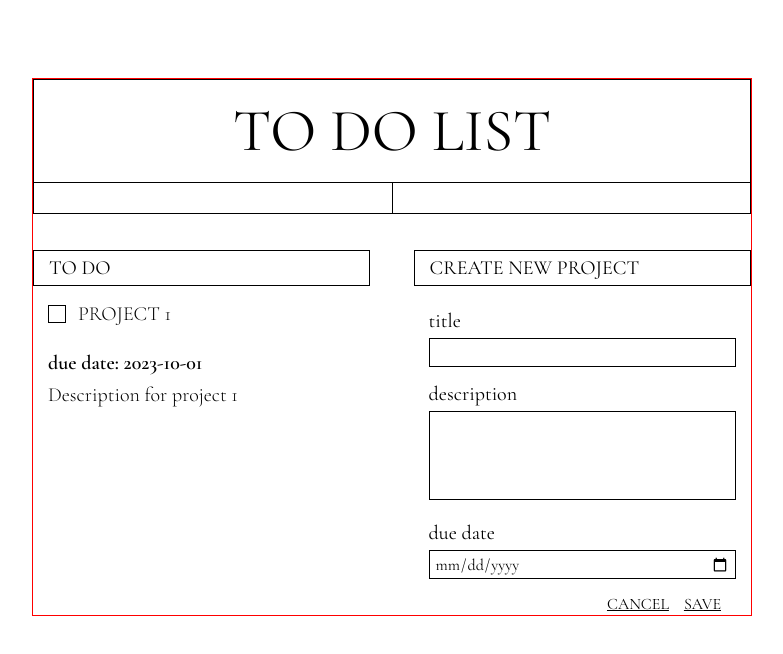
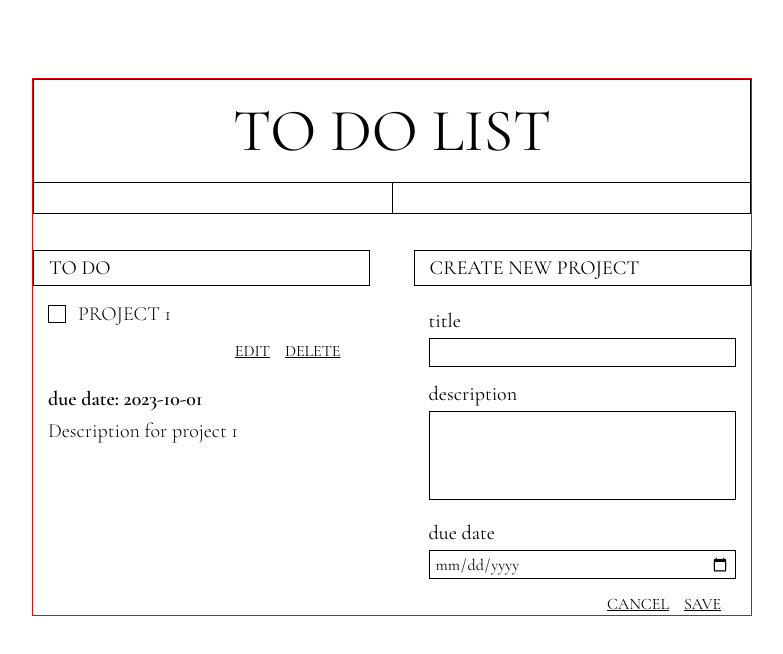
Before and after one commit to 000begana000/todolist, a React (Vite) app: page / in a window 1280 px wide. Shown: the top 654 px of the page, without its empty margins (248-1031 px from the left). Built offline with nearby package versions, Linux system fonts and the light colour scheme.

Commit message:
add buttons in Projects

```diff
--- a/src/components/Projects/Projects.jsx
+++ b/src/components/Projects/Projects.jsx
@@ -1,4 +1,6 @@
 import classes from "./Projects.module.css";
+
+import Button from "../UI/Button";
 
 export default function Projects({ projects }) {
   return (
@@ -21,6 +23,10 @@ export default function Projects({ projects }) {
                   {project.title}
                 </label>
               </div>
+              <p className={classes.buttons}>
+                <Button button="edit" />
+                <Button button="delete" />
+              </p>
               <p className={classes.projectDueDate}>
                 due date: {project.dueDate}
               </p>
--- a/src/components/Projects/Projects.module.css
+++ b/src/components/Projects/Projects.module.css
@@ -54,6 +54,10 @@ p {
   text-transform: uppercase;
 }
 
+.buttons {
+  text-align: right;
+}
+
 .projectDueDate {
   margin-top: 25px;
   font-weight: 600;
```
